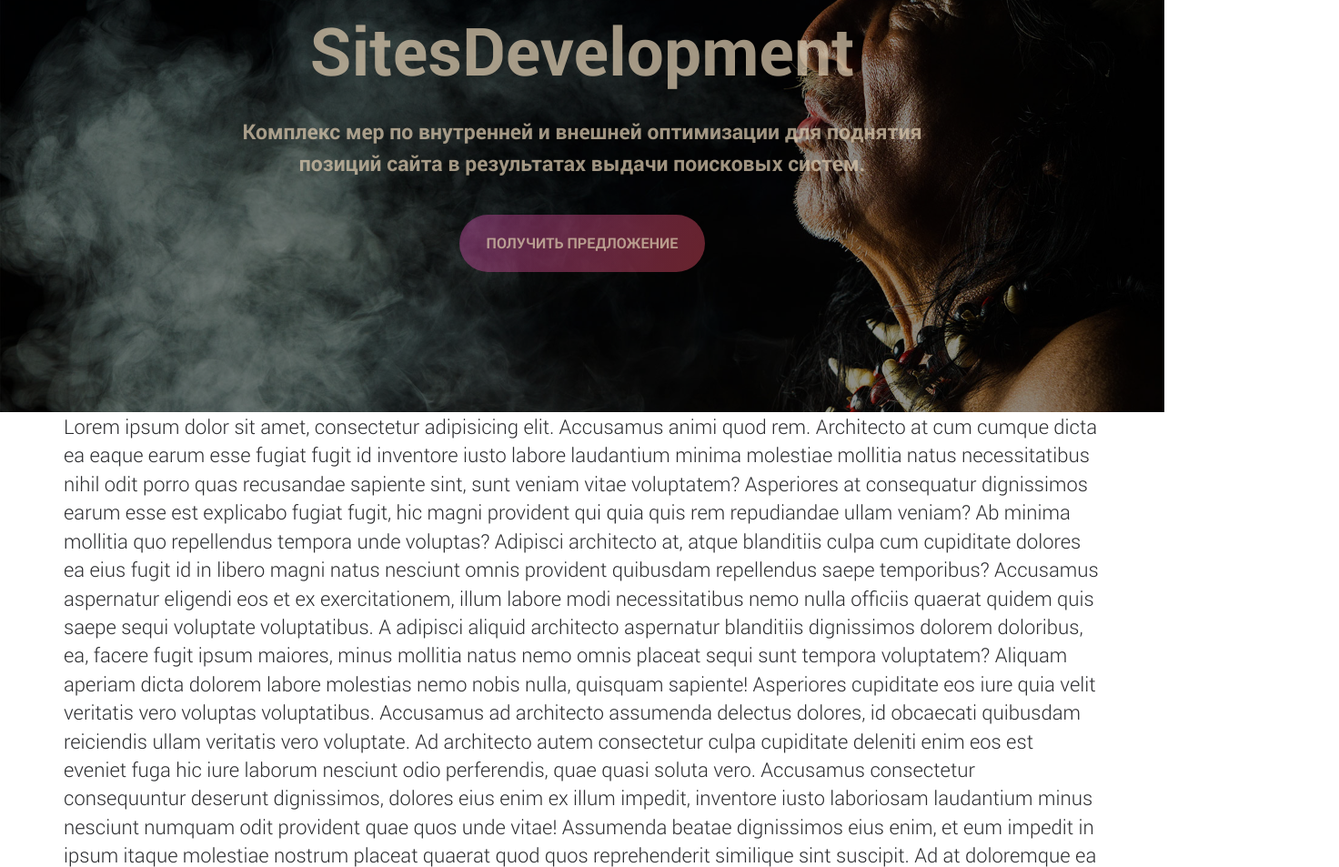
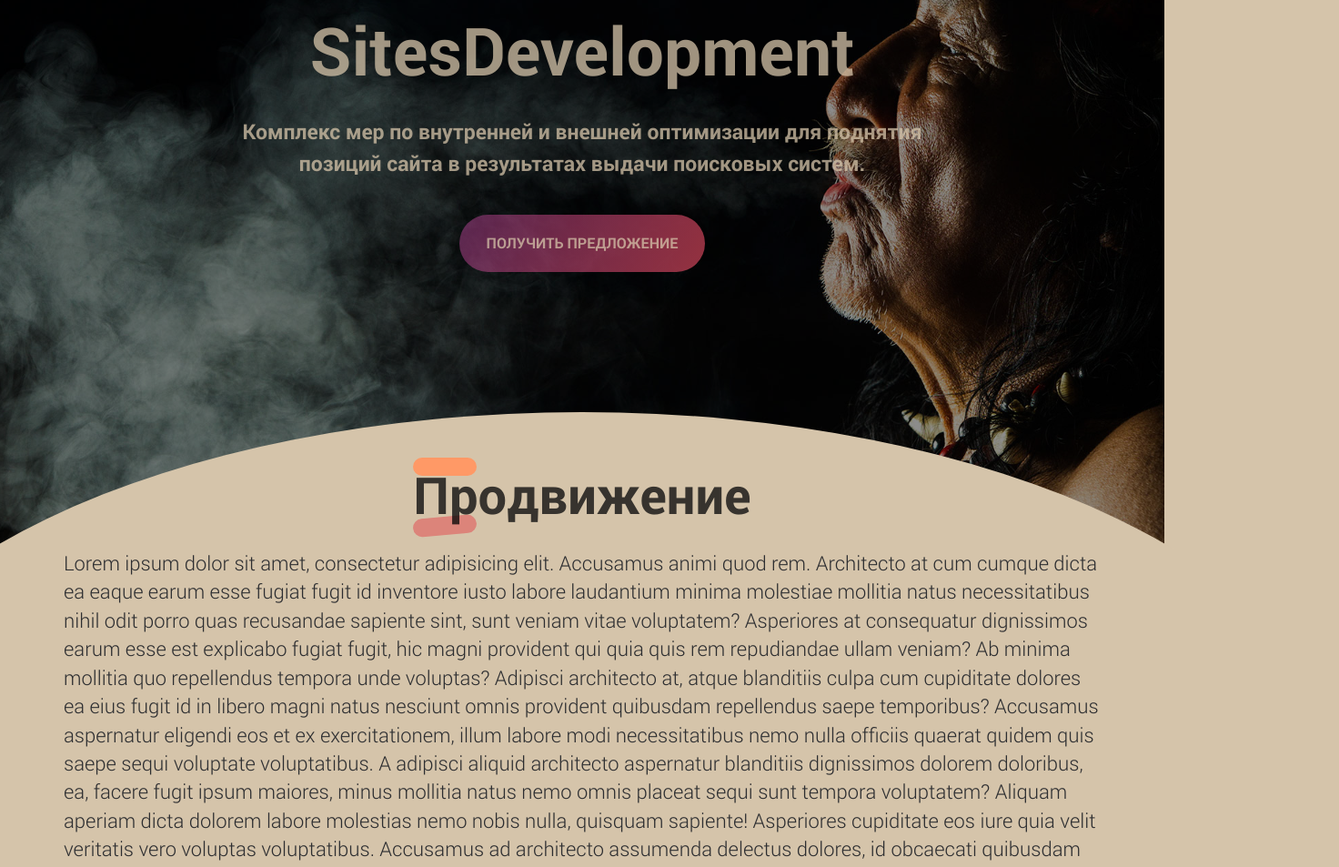
Before and after one commit to BOBKOVSERGEY/landing-seo, a plain HTML site: page index.html in a window 1280 px wide. Shown: the part 147-1100 px from the top of the page at 91% size, 1472 px wide, since content can reach past the window. Drawn offline with Linux system fonts and the light colour scheme.

Commit message:
Начало section services

```diff
--- a/css/media.css
+++ b/css/media.css
@@ -16,6 +16,9 @@
   .slider h1 {
     font-family: RobotoLight;
   }
+  .semicircle__heading {
+    font-size: 40px;
+  }
 }
 
 @media only screen and (max-width : 500px) {
@@ -30,6 +33,9 @@
 /* Extra Small Devices, Phones */
 @media only screen and (max-width : 480px) {
   .slider__heading {
+    font-size: 30px;
+  }
+  .semicircle__heading {
     font-size: 30px;
   }
 }
--- a/index.html
+++ b/index.html
@@ -40,7 +40,7 @@
   <nav>
     <ul id="menu">
       <li><a class="link" href="#krut">Work</a></li>
-      <li><a class="link" href="#">Services</a></li>
+      <li><a class="link" href="#service">Services</a></li>
       <li><a class="link" href="#">Process</a></li>
       <li><a class="link" href="#">About</a></li>
       <li><a class="link" href="#">Dad jokes</a></li>
@@ -62,6 +62,13 @@
     </div>
   </div>
 </section>
+<div class="semicircle">
+  <div class="semicircle__item">
+      <div class="semicircle__heading">
+        Продвижение
+      </div>
+  </div>
+</div>
 <section class="service">
   <div class="container">
     <section id="service">
--- /dev/null
+++ b/scss/_semicircle.scss
@@ -0,0 +1,48 @@
+.semicircle {
+  margin: -150px -15%;
+  height: 150px;
+  overflow: hidden;
+  position: relative;
+
+  &__item {
+    width: 100%;
+    height: 800px;
+    background: $bgSemicircle;
+    border-radius: 50% 50% 0 0;
+    text-align: center;
+  }
+
+  &__heading {
+    font-family: $robotoBold;
+    color: rgba(#020304, .75);
+    font-size: 56px;
+    text-align: center;
+    padding-top: 50px;
+    display: inline-block;
+    position: relative;
+    z-index: 1;
+
+    &:before {
+      top: 50px;
+      width: 70px;
+      height: 20px;
+      content: "";
+      position: absolute;
+      background-color: #ff9966;
+      border-radius: 10px;
+      z-index: -1;
+    }
+    &:after {
+      bottom: -5px;
+      width: 70px;
+      left: 0;
+      height: 20px;
+      content: "";
+      position: absolute;
+      background-color: $orange;
+      border-radius: 10px;
+      z-index: -1;
+      transform: rotate(-5deg);
+    }
+  }
+}
--- /dev/null
+++ b/scss/_services.scss
@@ -0,0 +1,3 @@
+.service {
+  margin-top: 150px;
+}
--- a/scss/_slider.scss
+++ b/scss/_slider.scss
@@ -5,7 +5,7 @@
   width: 100%;
   height: 100%;
   &__wrapper {
-    height: 600px;
+    height: 750px;
     width: 100%;
     position: relative;
     overflow: hidden;
@@ -58,7 +58,7 @@
 
     &_big {
       background: rgba(#bd48a3, 1);
-      background: linear-gradient(119deg, rgba(189,72,163,.45) 0%, rgba(227,75,96,.45) 100%);
+      background: linear-gradient(119deg, rgba(189,72,163,.45) 0%, rgba(227,75,96,.65) 100%);
       padding: 20px 30px;
       border-radius: 35px;
       font-size: 16px;
--- a/scss/_variables.scss
+++ b/scss/_variables.scss
@@ -7,8 +7,11 @@ $white: #EDEEEC;
 $yellow: #f6d576;
 $colorSliderIntro: rgba(#D5C4AA, .75);
 $colorSliderBtn: rgba(#D5C4AA, .75);
+$bgSemicircle: rgba(#D5C4AA, 1);
+$bgbody: rgba(#D5C4AA, 1);
 // varibles fonts
 
 $robotoBold: RobotoBold;
 $robotoLight: RobotoLight;
+$robotoRegular: RobotoRegular;
 $futuraPTLight: FuturaPTLight;
--- a/scss/main.scss
+++ b/scss/main.scss
@@ -2,10 +2,12 @@
 @import "mixins";
 @import "menu";
 @import "slider";
+@import "semicircle";
+@import "services";
 body{
   font-family: $robotoLight;
   font-size: 22px;
   font-weight: 300;
   color: #2c2d30;
-  background: #fff;
+  background: $bgbody;
 }
```
Also changed, not shown: css/main.css, 1 other file.
